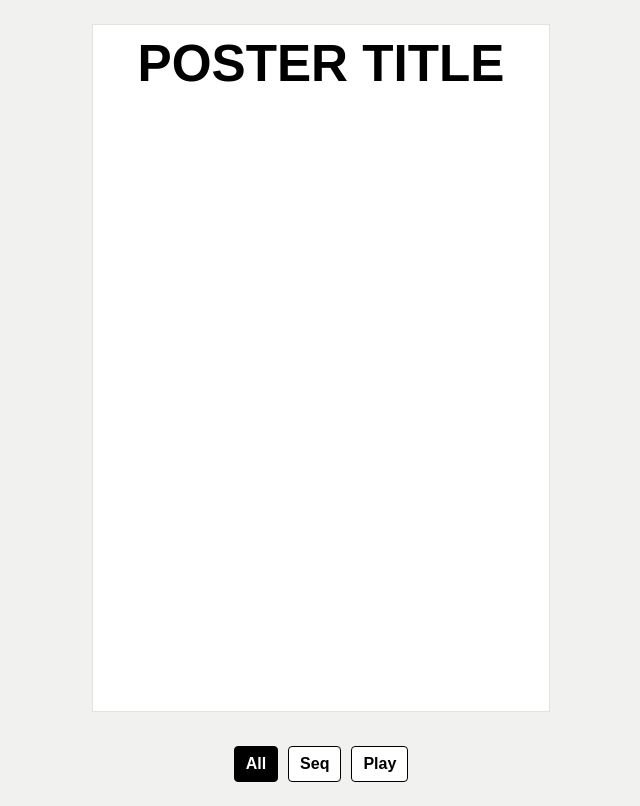
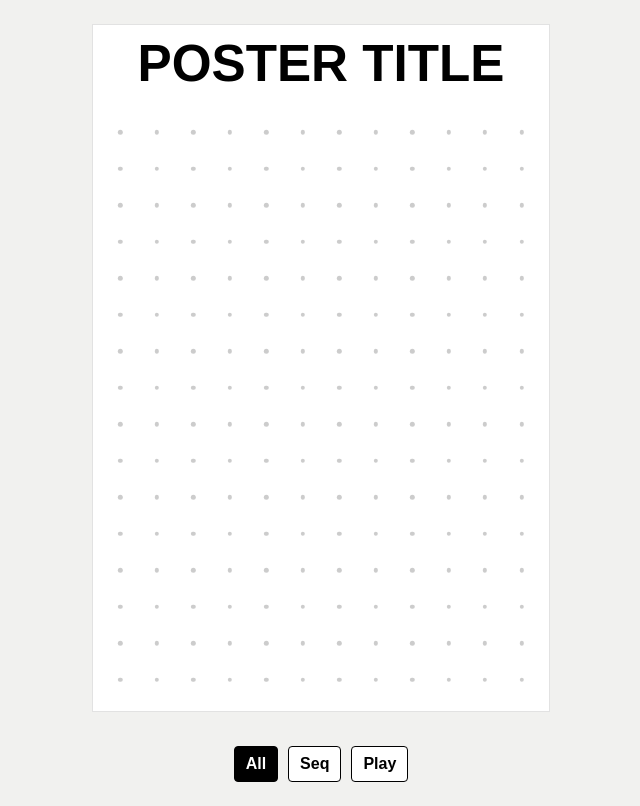
Before and after one commit to JohnPhamous/scribbles-poster, a Next.js app: page / in a window 1280 px wide. Shown: the whole page, without its empty margins (319-959 px from the left). Built offline with nearby package versions, Linux system fonts and the light colour scheme.

Commit message:
Show dots for available cells

```diff
--- a/src/app/globals.css
+++ b/src/app/globals.css
@@ -105,6 +105,26 @@ button {
   pointer-events: none;
   position: absolute;
   z-index: 1;
+}
+
+.cell.available::before {
+  background: rgba(0, 0, 0, 0.2);
+  border-radius: 999px;
+  content: "";
+  height: min(8px, 12%);
+  left: 50%;
+  opacity: 1;
+  pointer-events: none;
+  position: absolute;
+  top: 50%;
+  transform: translate(-50%, -50%);
+  transition: opacity 220ms ease;
+  width: min(8px, 12%);
+  z-index: 1;
+}
+
+.zoomActive .cell.available::before {
+  opacity: 0;
 }
 
 .cell:hover::after,
--- a/src/components/poster-app.tsx
+++ b/src/components/poster-app.tsx
@@ -578,6 +578,7 @@ function PosterCell({
   const hasHold = Boolean(hold && !drawing);
   const heldByOther = Boolean(hasHold && hold?.sessionId !== ownSessionId);
   const heldByOwner = Boolean(hasHold && hold?.sessionId === ownSessionId);
+  const isAvailable = !drawing && !hasHold;
 
   function handleClick(event: MouseEvent<HTMLButtonElement>) {
     if (hasHold) return;
@@ -602,7 +603,7 @@ function PosterCell({
 
   return (
     <button
-      className={`cell ${drawing ? "occupied" : ""} ${hasHold ? "held" : ""} ${heldByOther ? "heldOther" : ""} ${heldByOwner ? "heldOwn" : ""}`}
+      className={`cell ${drawing ? "occupied" : ""} ${hasHold ? "held" : ""} ${heldByOther ? "heldOther" : ""} ${heldByOwner ? "heldOwn" : ""} ${isAvailable ? "available" : ""}`}
       type="button"
       disabled={hasHold}
       onClick={handleClick}
```
